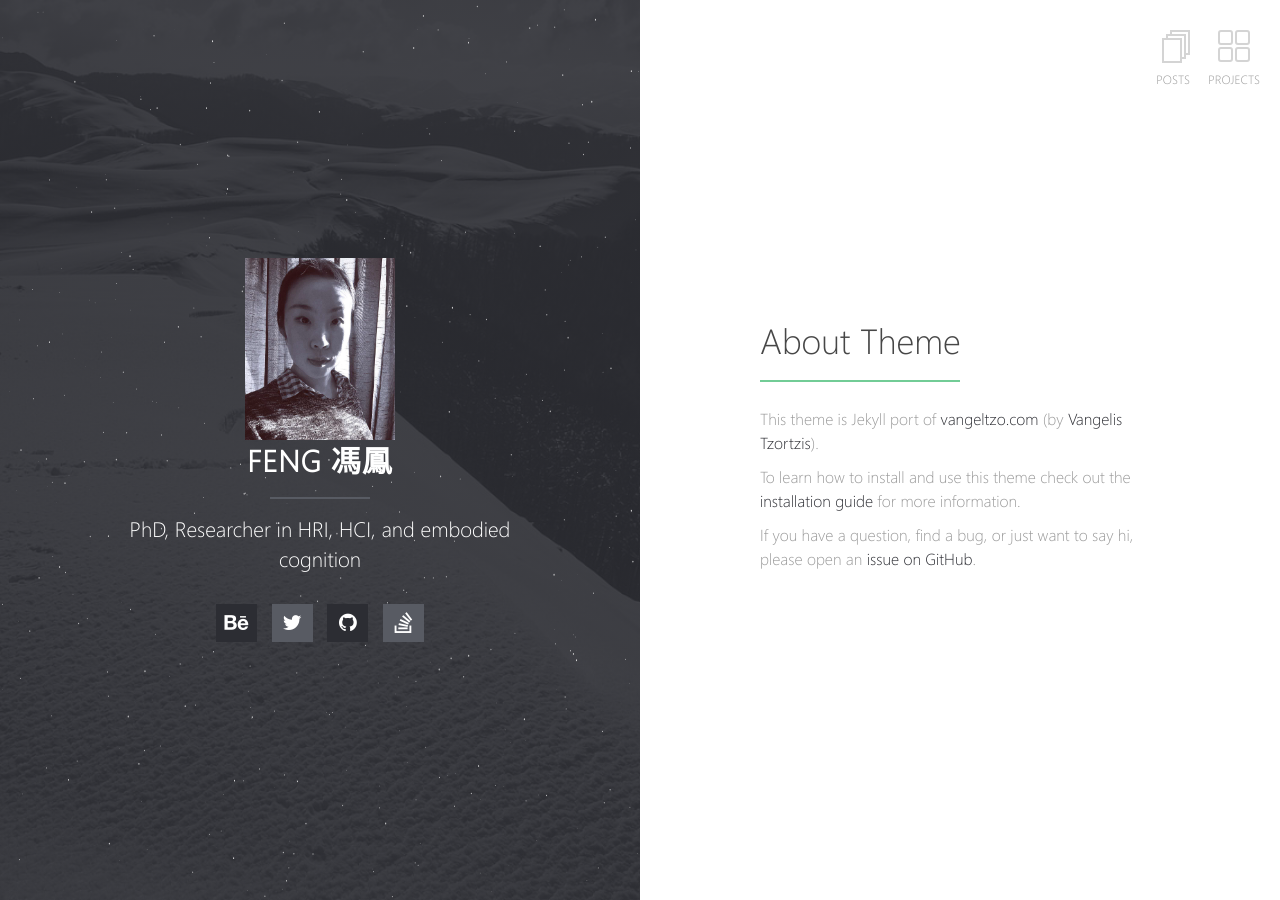
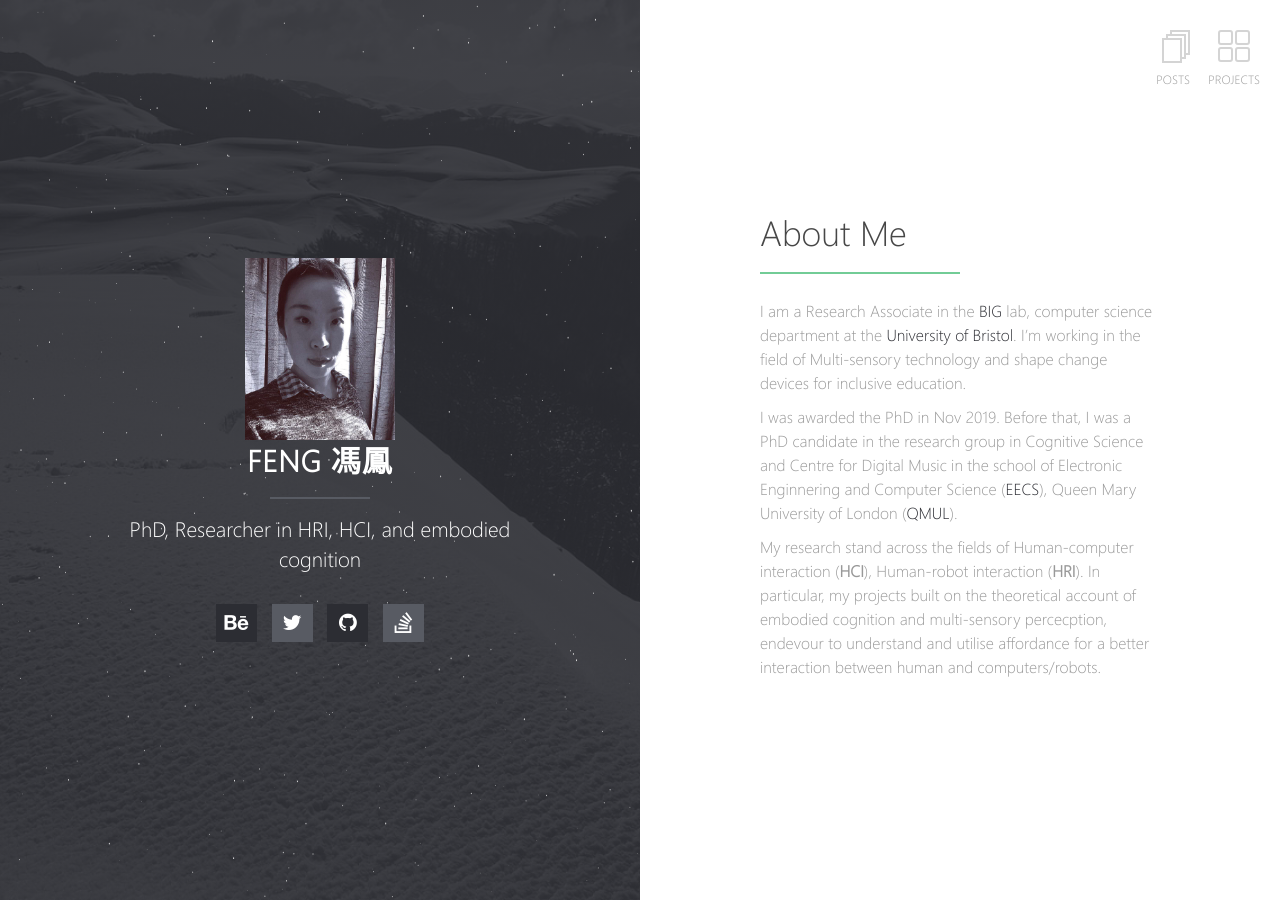
Before and after one commit to turtle2007/ff, a Jekyll site: the page built from index.md, in a window 1280 px wide. Built offline with Jekyll 4.4.1, drawn with Linux system fonts in a browser that asks for light colours; our own code applies the rules of GitHub Pages for plain Markdown files.

Commit message:
edit home page

```diff
--- a/index.md
+++ b/index.md
@@ -1,10 +1,16 @@
 ---
 layout: home
 ---
-# About Theme
+# About Me
 
-This theme is Jekyll port of [vangeltzo.com](http://vangeltzo.com/) (by [Vangelis Tzortzis](https://github.com/srekoble)).
+<!-- This theme is Jekyll port of [vangeltzo.com](http://vangeltzo.com/) (by [Vangelis Tzortzis](https://github.com/srekoble)).
 
 To learn how to install and use this theme check out the [installation guide](http://taylantatli.me/Halve/halve-theme/) for more information.
 
-If you have a question, find a bug, or just want to say hi, please open an [issue on GitHub](https://github.com/TaylanTatli/Halve/issues/new).
+If you have a question, find a bug, or just want to say hi, please open an [issue on GitHub](https://github.com/TaylanTatli/Halve/issues/new). -->
+
+I am a Research Associate in the [BIG](http://www.biglab.co.uk) lab, computer science department at the [University of Bristol](http://www.bristol.ac.uk/engineering/). I'm working in the field of Multi-sensory technology and shape change devices for inclusive education.
+
+I was awarded the PhD in Nov 2019. Before that, I was a PhD candidate in the research group in Cognitive Science and Centre for Digital Music in the school of Electronic Enginnering and Computer Science ([EECS](http://eecs.qmul.ac.uk)), Queen Mary University of London ([QMUL](https://www.qmul.ac.uk)).
+
+My research stand across the fields of Human-computer interaction (**HCI**), Human-robot interaction (**HRI**). In particular, my projects built on the theoretical account of embodied cognition and multi-sensory percecption, endevour to understand and utilise affordance for a better interaction between human and computers/robots.
```
